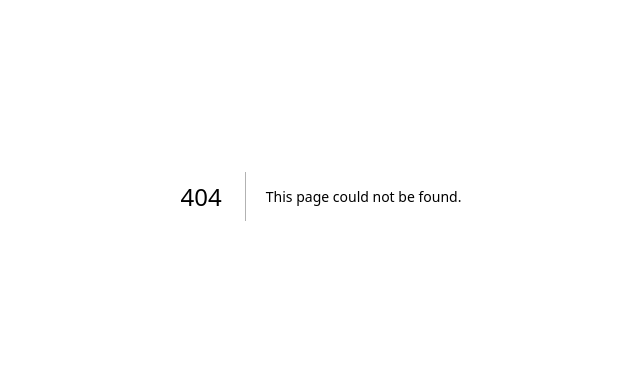
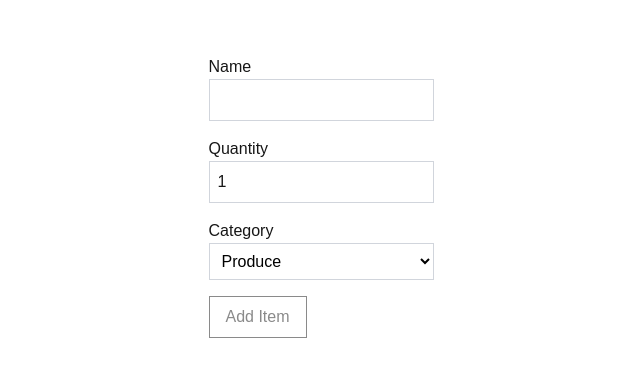
Before and after one commit to swemwave/cprg306-assignments, a Next.js app: page /week-4 in a window 1280 px wide. Before the commit this address had no page. Shown: the part 204-580 px from the top of the page, without its empty margins (319-959 px from the left). Built offline with nearby package versions, Linux system fonts and the light colour scheme.

Commit message:
Week-4 {Interactability}

```diff
--- a/app/page.js
+++ b/app/page.js
@@ -5,7 +5,8 @@ export default function Page() {
     <main>
       <h1>CPRG 306: Web Development 2 - Assignments <br/ ></h1>
       <Link href="/week-2">Go to Week 2 <br/ ></Link>
-      <Link href="/week-3">Go to Week 3</Link>
+      <Link href="/week-3">Go to Week 3 <br/ ></Link>
+      <Link href="/week-4">Go to Week 4</Link>
     </main>
   );
 }
--- /dev/null
+++ b/app/week-4/new-item.tsx
@@ -0,0 +1,96 @@
+"use client";
+
+import { useState } from "react";
+
+export default function NewItem() {
+  const [name, setName] = useState("");
+  const [quantity, setQuantity] = useState(1);
+  const [category, setCategory] = useState("produce");
+  const [nameTouched, setNameTouched] = useState(false);
+
+  function handleSubmit(e: React.FormEvent<HTMLFormElement>) {
+    e.preventDefault();
+
+    if (!name || name.trim().length < 2) {
+      setNameTouched(true);
+      alert("Name must be at least 2 characters.");
+      return;
+    }
+
+    const item = {
+      name: name.trim(),
+      quantity,
+      category,
+    };
+
+    console.log(item);
+    alert(`Name: ${item.name}\nQuantity: ${item.quantity}\nCategory: ${item.category}`);
+
+    setName("");
+    setQuantity(1);
+    setCategory("produce");
+    setNameTouched(false);
+  }
+
+  const showError = nameTouched && name.trim().length < 2;
+  const disableButton = name.trim().length < 2;
+
+  return (
+    <form onSubmit={handleSubmit} className="max-w-md space-y-4">
+      <div>
+        <label className="block">Name</label>
+        <input
+          type="text"
+          required
+          value={name}
+          onChange={(e) => setName(e.target.value)}
+          onBlur={() => setNameTouched(true)}
+          className={`w-full border p-2 ${showError ? "border-red-500" : "border-gray-300"}`}
+        />
+        {showError && <p className="text-red-500">Name must be at least 2 characters.</p>}
+      </div>
+
+      <div>
+        <label className="block">Quantity</label>
+        <input
+          type="number"
+          min="1"
+          max="99"
+          required
+          value={quantity}
+          onChange={(e) => setQuantity(Number(e.target.value))}
+          className="w-full border border-gray-300 p-2"
+        />
+      </div>
+
+      <div>
+        <label className="block">Category</label>
+        <select
+          value={category}
+          onChange={(e) => setCategory(e.target.value)}
+          className="w-full border border-gray-300 p-2 text-black bg-white"
+        >
+          <option value="produce">Produce</option>
+          <option value="dairy">Dairy</option>
+          <option value="bakery">Bakery</option>
+          <option value="meat">Meat</option>
+          <option value="frozen foods">Frozen Foods</option>
+          <option value="canned goods">Canned Goods</option>
+          <option value="dry goods">Dry Goods</option>
+          <option value="beverages">Beverages</option>
+          <option value="snacks">Snacks</option>
+          <option value="household">Household</option>
+          <option value="other">Other</option>
+        </select>
+      </div>
+
+      <button
+        type="submit"
+        disabled={disableButton}
+        className="border px-4 py-2 disabled:opacity-50 disabled:cursor-not-allowed"
+      >
+        Add Item
+      </button>
+    </form>
+  );
+}
--- /dev/null
+++ b/app/week-4/page.tsx
@@ -0,0 +1,9 @@
+import NewItem from "./new-item";
+
+export default function Page() {
+  return (
+    <main className="p-6 min-h-screen flex justify-center items-center">
+      <NewItem />
+    </main>
+  );
+}
```
